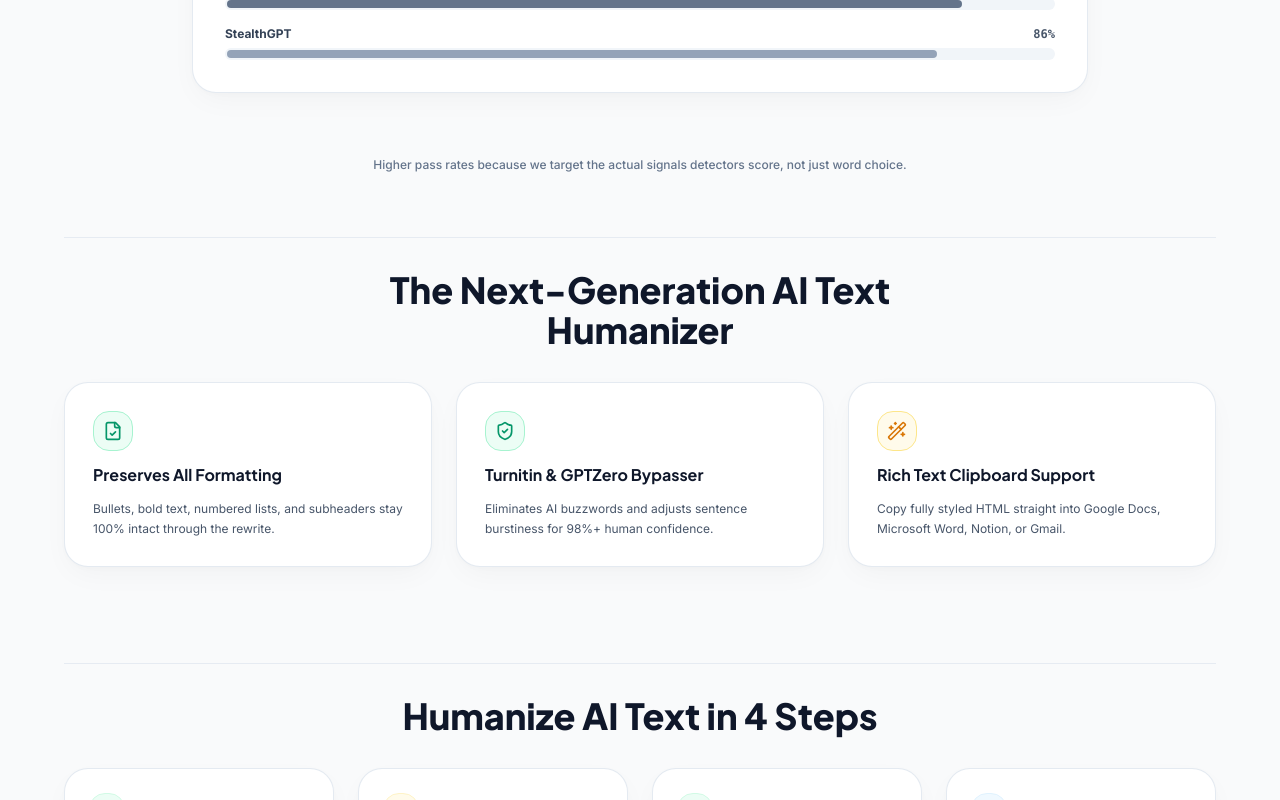
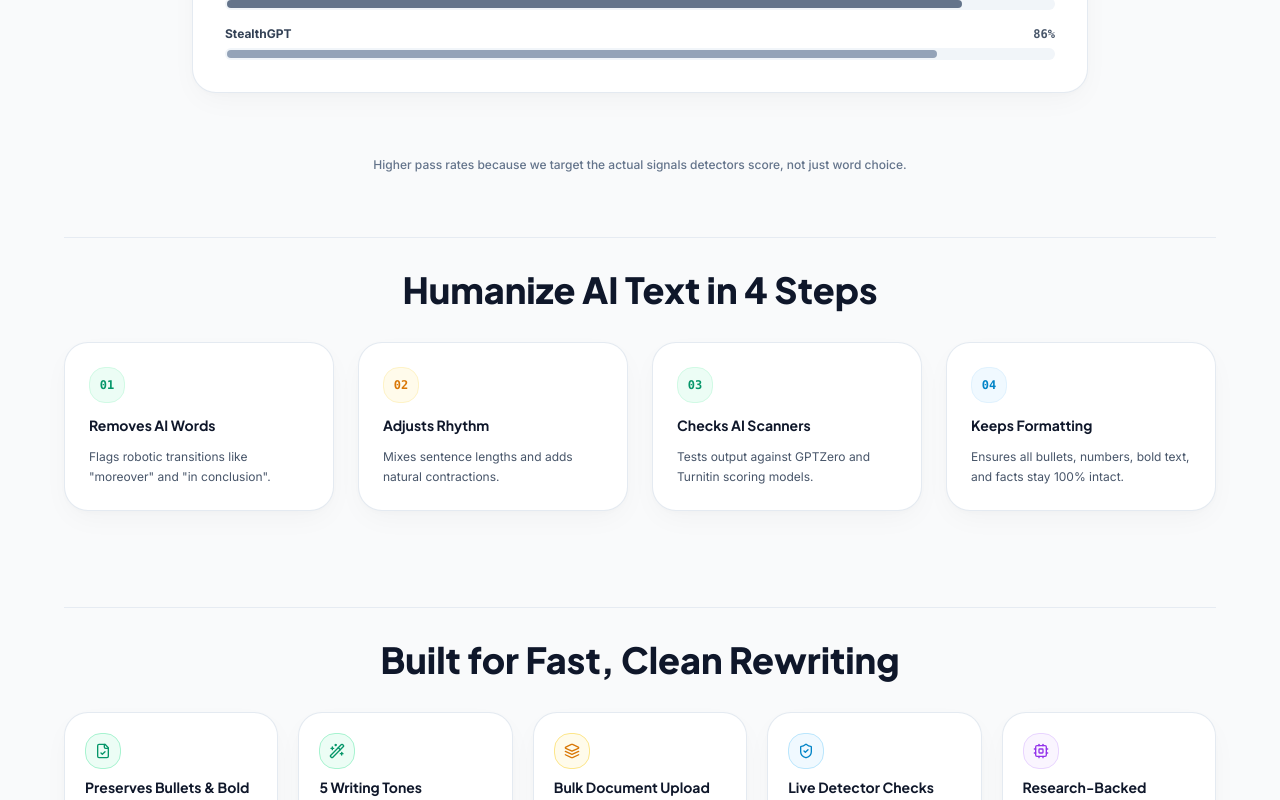
Before and after one commit to akashojha2011-jpg/swift-ai-humanizer, a Next.js app: page / in a window 1280 px wide. Shown: the part 2000-2800 px from the top of the page. Built offline with nearby package versions, Linux system fonts and the light colour scheme.

Commit message:
Remove duplicate Section 7 feature blocks and remove em-dashes from homepage content

```diff
--- a/app/page.tsx
+++ b/app/page.tsx
@@ -18,7 +18,7 @@ export default function Home() {
         <div className="flex items-center justify-center">
           <div className="inline-flex items-center gap-2 px-3.5 py-1.5 rounded-full bg-emerald-50 dark:bg-emerald-950/80 border border-emerald-200 dark:border-emerald-800 text-emerald-800 dark:text-emerald-300 text-xs font-semibold shadow-2xs">
             <RefreshCw className="w-3.5 h-3.5 text-emerald-600 dark:text-emerald-400 shrink-0" />
-            <span>Last updated August 2026 — detection models refreshed for Turnitin 2026 and GPTZero v2</span>
+            <span>Last updated August 2026. Detection models refreshed for Turnitin 2026 and GPTZero v2</span>
           </div>
         </div>
 
@@ -44,7 +44,7 @@ export default function Home() {
               <CheckCircle2 className="w-4 h-4 text-emerald-600 dark:text-emerald-400" /> IEEE Research-Based
             </span>
             <span className="flex items-center gap-1.5">
-              <CheckCircle2 className="w-4 h-4 text-emerald-600 dark:text-emerald-400" /> 100% Free — No Sign-Up
+              <CheckCircle2 className="w-4 h-4 text-emerald-600 dark:text-emerald-400" /> 100% Free • No Sign-Up
             </span>
           </div>
         </div>
@@ -84,7 +84,7 @@ export default function Home() {
                 Built on Peer-Reviewed Detection Research
               </h2>
               <p className="text-xs sm:text-sm text-slate-600 dark:text-slate-300 leading-relaxed font-sans">
-                Most humanizers rely on random word-swapping. Swift AI reverse-engineers the actual classifiers AI detectors use — based on the IEEE-published study <em className="font-medium text-slate-900 dark:text-white">"How to Detect AI-Generated Texts?"</em> (Nguyen, Hatua &amp; Sung, 2023). We target the exact features detectors score on: Coleman-Liau readability, word density, and sentence-level predictability — then rebalance your text into natural human ranges instead of just scrambling words.
+                Most humanizers rely on random word-swapping. Swift AI reverse-engineers the actual classifiers AI detectors use, based on the IEEE-published study <em className="font-medium text-slate-900 dark:text-white">"How to Detect AI-Generated Texts?"</em> (Nguyen, Hatua &amp; Sung, 2023). We target the exact features detectors score on: Coleman-Liau readability, word density, and sentence-level predictability, then rebalance your text into natural human ranges instead of just scrambling words.
               </p>
             </div>
 
@@ -105,47 +105,6 @@ export default function Home() {
             Higher pass rates because we target the actual signals detectors score, not just word choice.
           </p>
         </div>
-
-        {/* Section 7: The Next-Generation AI Text Humanizer (3 Feature Blocks) */}
-        <section className="py-8 border-t border-slate-200/80 dark:border-slate-800 space-y-8 max-w-6xl mx-auto">
-          <div className="text-center max-w-2xl mx-auto space-y-2">
-            <h2 className="font-heading font-extrabold text-3xl sm:text-4xl text-slate-900 dark:text-white">
-              The Next-Generation AI Text Humanizer
-            </h2>
-          </div>
-
-          <div className="grid grid-cols-1 md:grid-cols-3 gap-6">
-            <div className="bg-white dark:bg-slate-900 border border-slate-200/90 dark:border-slate-800 p-7 rounded-3xl space-y-3 shadow-float hover:-translate-y-1 transition-all">
-              <div className="w-10 h-10 rounded-2xl bg-brand-50 dark:bg-emerald-950/90 border border-brand-200 dark:border-emerald-800 flex items-center justify-center text-brand-600 dark:text-emerald-400">
-                <FileCheck className="w-5 h-5" />
-              </div>
-              <h3 className="font-heading font-bold text-base text-slate-900 dark:text-white">Preserves All Formatting</h3>
-              <p className="text-xs text-slate-600 dark:text-slate-300 leading-relaxed">
-                Bullets, bold text, numbered lists, and subheaders stay 100% intact through the rewrite.
-              </p>
-            </div>
-
-            <div className="bg-white dark:bg-slate-900 border border-slate-200/90 dark:border-slate-800 p-7 rounded-3xl space-y-3 shadow-float hover:-translate-y-1 transition-all">
-              <div className="w-10 h-10 rounded-2xl bg-emerald-50 dark:bg-emerald-950/90 border border-emerald-200 dark:border-emerald-800 flex items-center justify-center text-emerald-600 dark:text-emerald-400">
-                <ShieldCheck className="w-5 h-5" />
-              </div>
-              <h3 className="font-heading font-bold text-base text-slate-900 dark:text-white">Turnitin &amp; GPTZero Bypasser</h3>
-              <p className="text-xs text-slate-600 dark:text-slate-300 leading-relaxed">
-                Eliminates AI buzzwords and adjusts sentence burstiness for 98%+ human confidence.
-              </p>
-            </div>
-
-            <div className="bg-white dark:bg-slate-900 border border-slate-200/90 dark:border-slate-800 p-7 rounded-3xl space-y-3 shadow-float hover:-translate-y-1 transition-all">
-              <div className="w-10 h-10 rounded-2xl bg-amber-50 dark:bg-amber-950/90 border border-amber-200 dark:border-amber-800 flex items-center justify-center text-amber-600 dark:text-amber-400">
-                <Wand2 className="w-5 h-5" />
-              </div>
-              <h3 className="font-heading font-bold text-base text-slate-900 dark:text-white">Rich Text Clipboard Support</h3>
-              <p className="text-xs text-slate-600 dark:text-slate-300 leading-relaxed">
-                Copy fully styled HTML straight into Google Docs, Microsoft Word, Notion, or Gmail.
-              </p>
-            </div>
-          </div>
-        </section>
 
         {/* Section 8: Humanize AI Text in 4 Steps */}
         <section className="py-8 border-t border-slate-200/80 dark:border-slate-800 space-y-8 max-w-6xl mx-auto">
```
